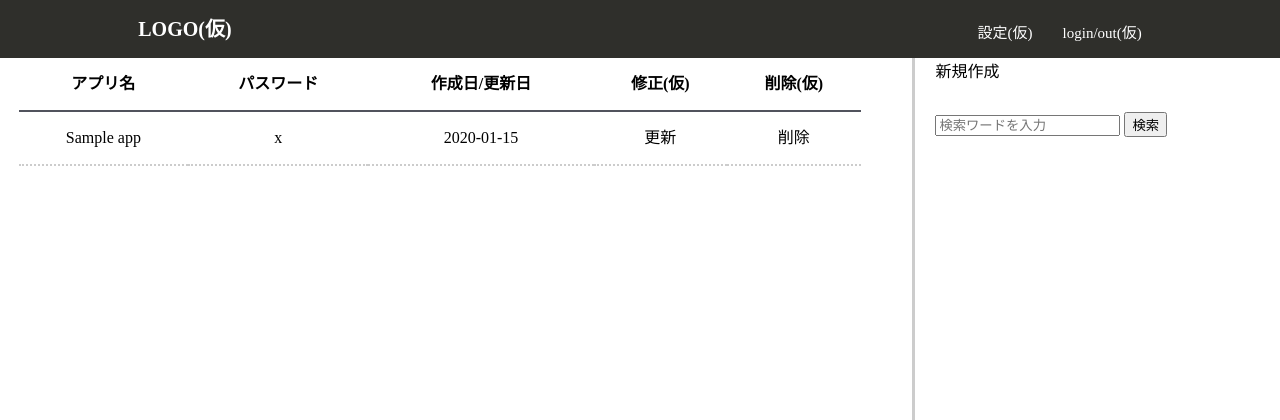
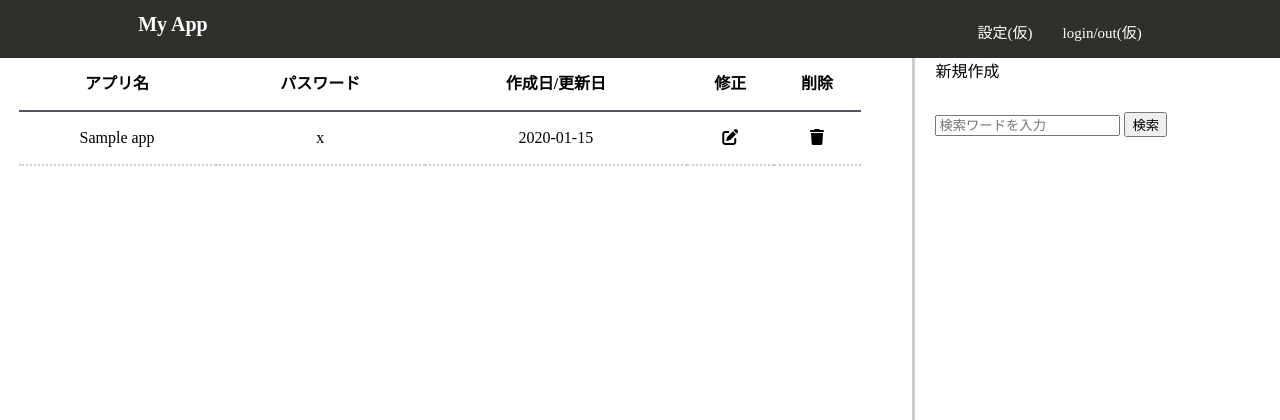
Before and after one commit to Jun922/pass_manager, a Django app: page / in a window 1280 px wide. Shown: the top 420 px of the page. Run offline with Django 4.2, Linux system fonts and the light colour scheme; tables that the repository leaves empty hold one stand-in row (values such as "Sample post"); some libraries are stand-ins or nearby versions.

Commit message:
install fontawesome

```diff
--- /dev/null
+++ b/requirements.txt
@@ -0,0 +1,4 @@
+asgiref==3.8.1
+Django==5.0.3
+django-widgets-improved==1.5.0
+sqlparse==0.4.4
--- a/templates/app/base.html
+++ b/templates/app/base.html
@@ -6,6 +6,7 @@
     <meta charset="UTF-8">
     <meta name="viewport" content="width=device-width, initial-scale=1.0">
     <link rel="stylesheet" href="{% static 'css/app/style.css' %}">
+    <link rel="stylesheet" href="https://cdnjs.cloudflare.com/ajax/libs/font-awesome/6.5.2/css/all.min.css" integrity="sha512-SnH5WK+bZxgPHs44uWIX+LLJAJ9/2PkPKZ5QiAj6Ta86w+fsb2TkcmfRyVX3pBnMFcV7oQPJkl9QevSCWr3W6A==" crossorigin="anonymous" referrerpolicy="no-referrer" />
     <title>PW-MANAGER</title>
 </head>
 <body>
--- a/templates/app/header.html
+++ b/templates/app/header.html
@@ -5,7 +5,7 @@
     <div class="wrapper">
         <div class="container">
             <div class="header-contents">
-                <h1><a href="{% url 'list' %}">LOGO(仮)</a></h1>
+                <h1><a href="{% url 'list' %}">My App</a></h1>
 
                 <ul>
                     <li><a href="#">設定(仮)</a></li>
--- a/templates/app/list.html
+++ b/templates/app/list.html
@@ -9,8 +9,8 @@
                 <th>アプリ名</th>
                 <th>パスワード</th>
                 <th>作成日/更新日</th>
-                <th>修正(仮)</th>
-                <th>削除(仮)</th>
+                <th>修正</th>
+                <th>削除</th>
             </tr>
 
             {% for app in app_list %}
@@ -19,10 +19,10 @@
                     <td>{{app.password}}</td>
                     <td>{{app.created_at|date:"Y-m-j"}}</td>
                     <td>
-                        <a href="{% url 'update' app.pk %}">更新</a>
+                        <a href="{% url 'update' app.pk %}"><i class="fa-solid fa-pen-to-square"></i></a>
                     </td>
                     <td>
-                        <a href="{% url 'delete' app.pk %}">削除</a>
+                        <a href="{% url 'delete' app.pk %}"><i class="fa-solid fa-trash"></i></a>
                     </td>
                 </tr>
             {% endfor %}
```
